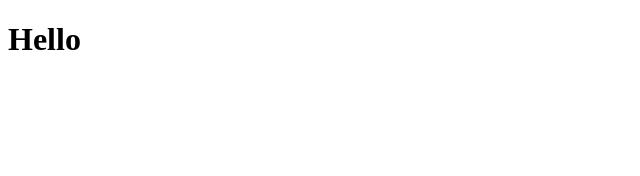
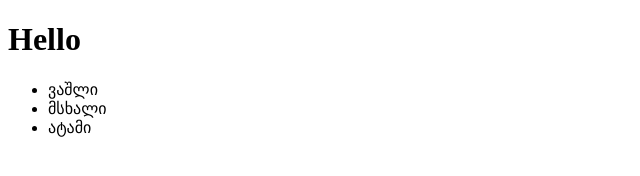
Before and after one commit to data818/classwor_4, a plain HTML site: page index.html in a window 1280 px wide. Shown: the whole page, without its empty margins (0-640 px from the left). Drawn offline with Linux system fonts and the light colour scheme.

Commit message:
Update index.html

```diff
--- a/index.html
+++ b/index.html
@@ -8,5 +8,10 @@
   </head>
   <body>
     <h1>Hello</h1>
+    <ul>
+      <li>ვაშლი</li>
+      <li>მსხალი</li>
+      <li>ატამი</li>
+    </ul>
   </body>
 </html>
```
